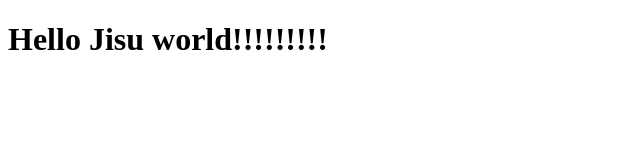
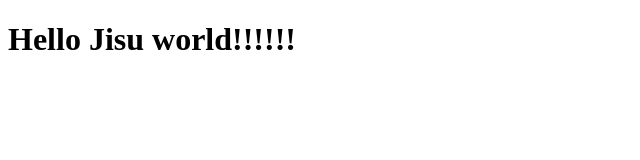
Before and after one commit to jjisu/git, a plain HTML site: page index.html in a window 1280 px wide. Shown: the full height of the page, 0-640 px from the left. Drawn offline with Linux system fonts and the light colour scheme.

Commit message:
index modified

```diff
--- a/index.html
+++ b/index.html
@@ -4,6 +4,6 @@
 
 </head>
     <body>
-        <h1>Hello Jisu world!!!!!!!!!</h1>
+        <h1>Hello Jisu world!!!!!!</h1>
     </body>
 </html>
```
